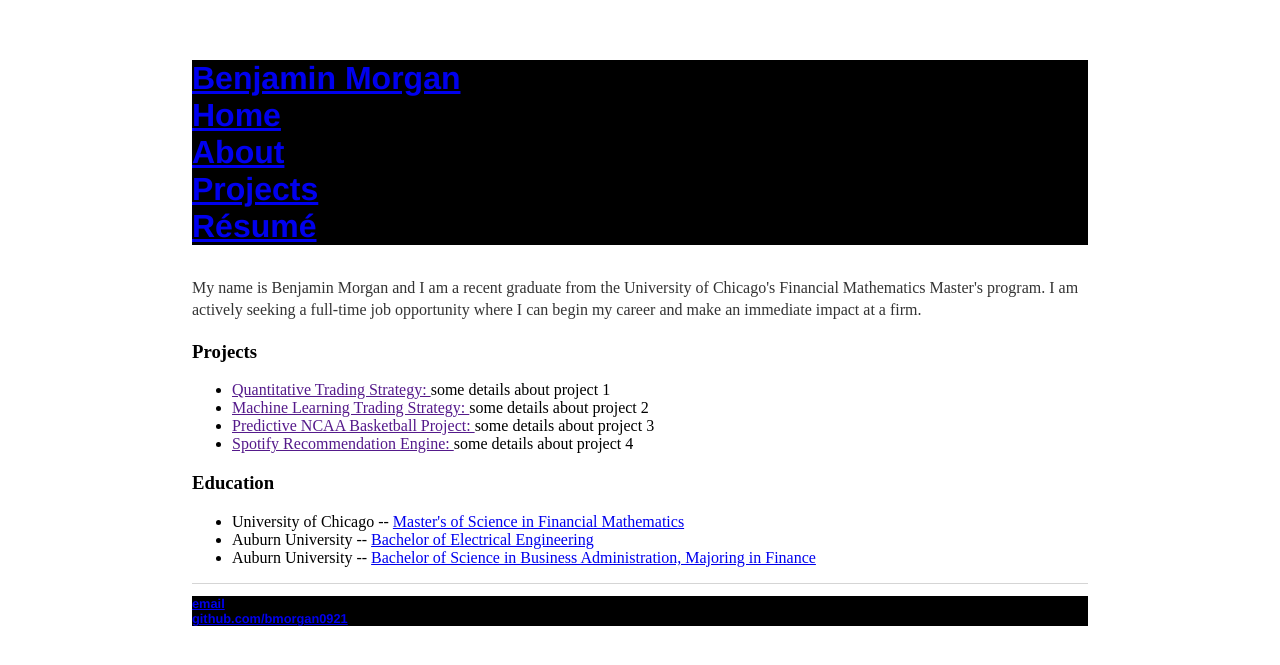
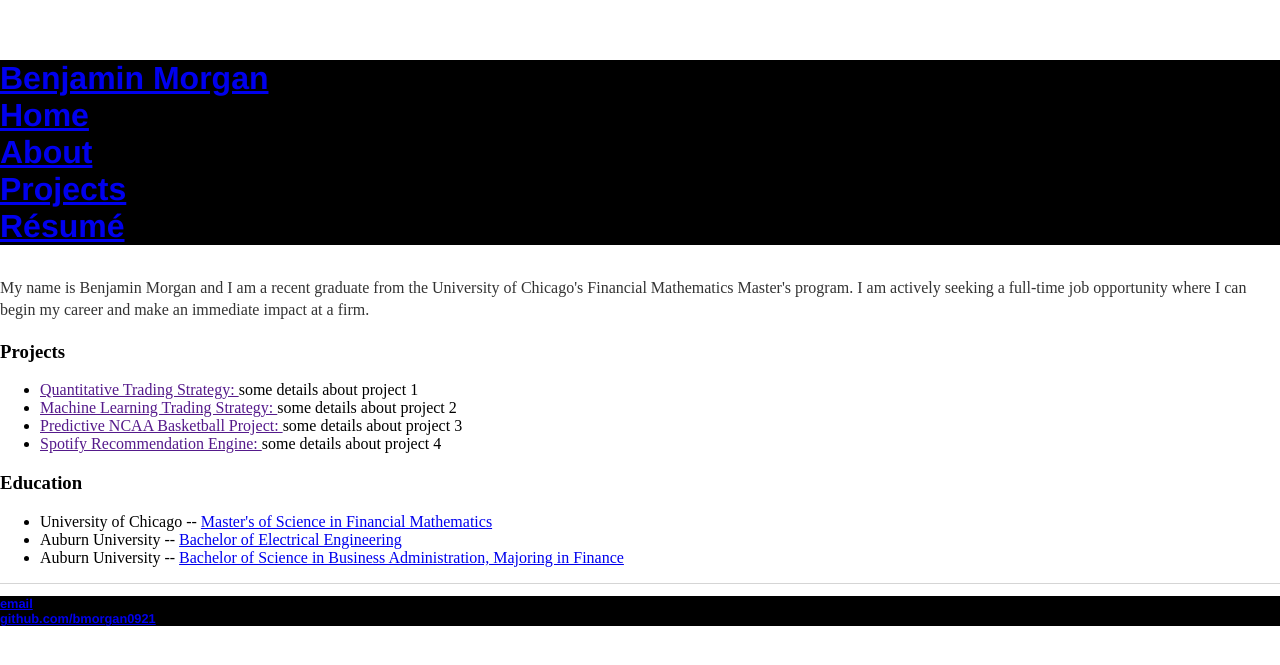
Before and after one commit to bmorgan0921/bmorgan0921.github.io, a Jekyll site: the page built from index.html, in a window 1280 px wide. Shown: the top 665 px of the page. Built offline with Jekyll 4.4.1, drawn with Linux system fonts in a browser that asks for light colours.

Commit message:
height and width 100% adjustment

```diff
--- a/css/main.css
+++ b/css/main.css
@@ -1,6 +1,7 @@
 body {
     margin: 60px auto;
-    width: 70%;
+    width: 100%;
+    height: auto;
 }
 .navbar-brand {
     background-color: black;
```
